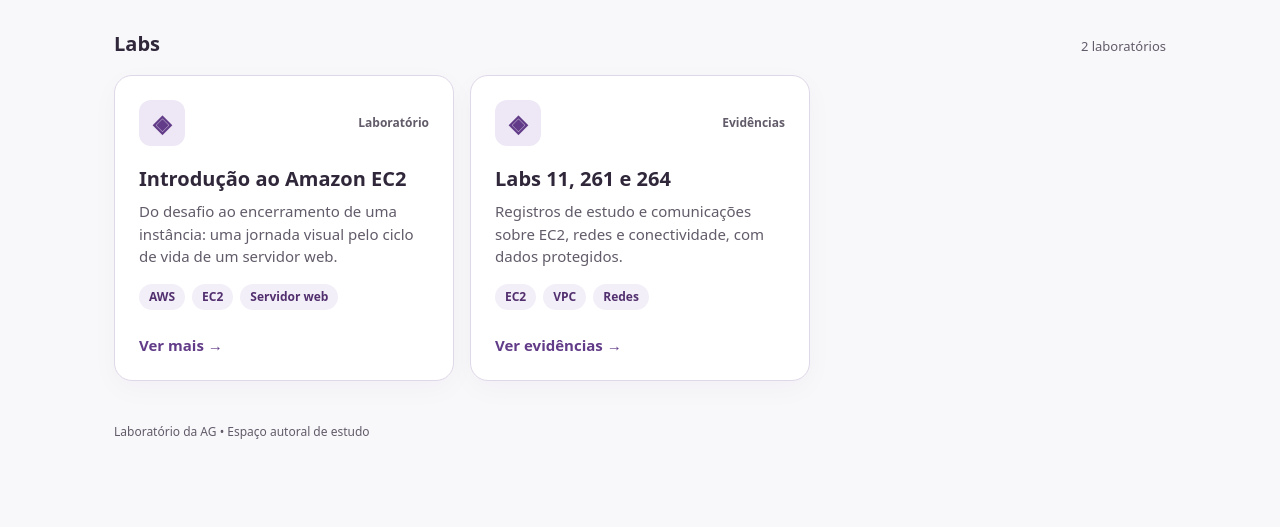
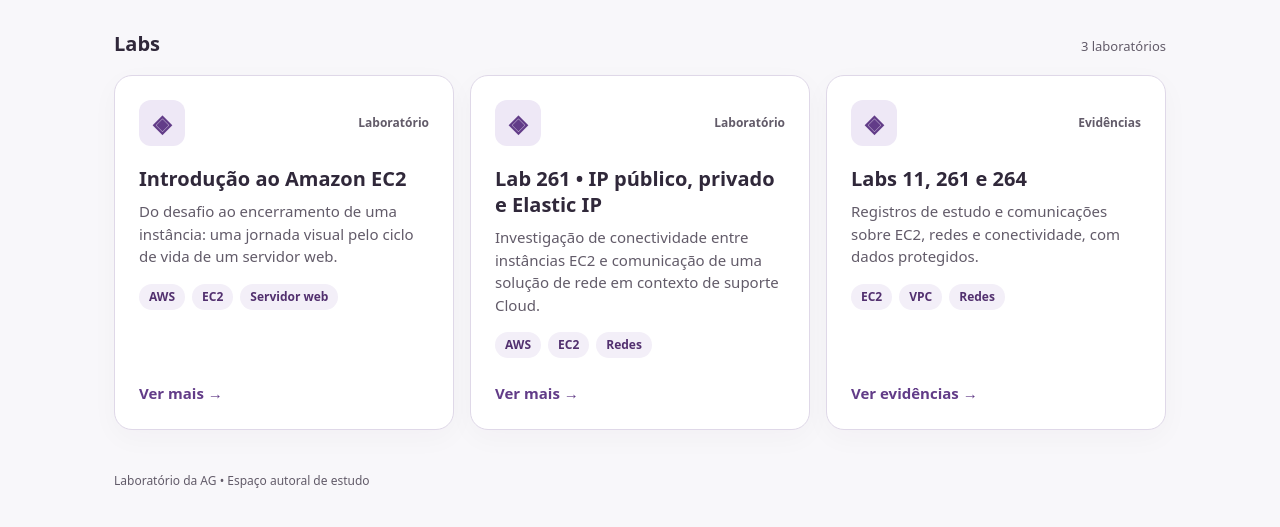
Before and after one commit to GeovanaCalixto/lab-cloud, a plain HTML site: page index.html in a window 1280 px wide. Shown: the part 225-752 px from the top of the page. Drawn offline with Linux system fonts and the light colour scheme.

Commit message:
Adiciona Lab 261 ao hub

```diff
--- a/index.html
+++ b/index.html
@@ -62,6 +62,13 @@ footer{color:var(--suave);font-size:12px;margin-top:42px}
       <a class="link" href="aws/ec2/introducao-ec2/">Ver mais <span aria-hidden="true">→</span><span class="sr-only"> sobre Introdução ao Amazon EC2</span></a>
     </article>
     <article class="card">
+      <div class="card-topo"><div class="icone" aria-hidden="true">◈</div><span class="tipo">Laboratório</span></div>
+      <h3>Lab 261 • IP público, privado e Elastic IP</h3>
+      <p>Investigação de conectividade entre instâncias EC2 e comunicação de uma solução de rede em contexto de suporte Cloud.</p>
+      <div class="tags" aria-label="Temas"><span class="tag">AWS</span><span class="tag">EC2</span><span class="tag">Redes</span></div>
+      <a class="link" href="aws/rede/lab-261/">Ver mais <span aria-hidden="true">→</span><span class="sr-only"> sobre o Lab 261</span></a>
+    </article>
+    <article class="card">
       <div class="card-topo"><div class="icone" aria-hidden="true">◈</div><span class="tipo">Evidências</span></div>
       <h3>Labs 11, 261 e 264</h3>
       <p>Registros de estudo e comunicações sobre EC2, redes e conectividade, com dados protegidos.</p>
```
